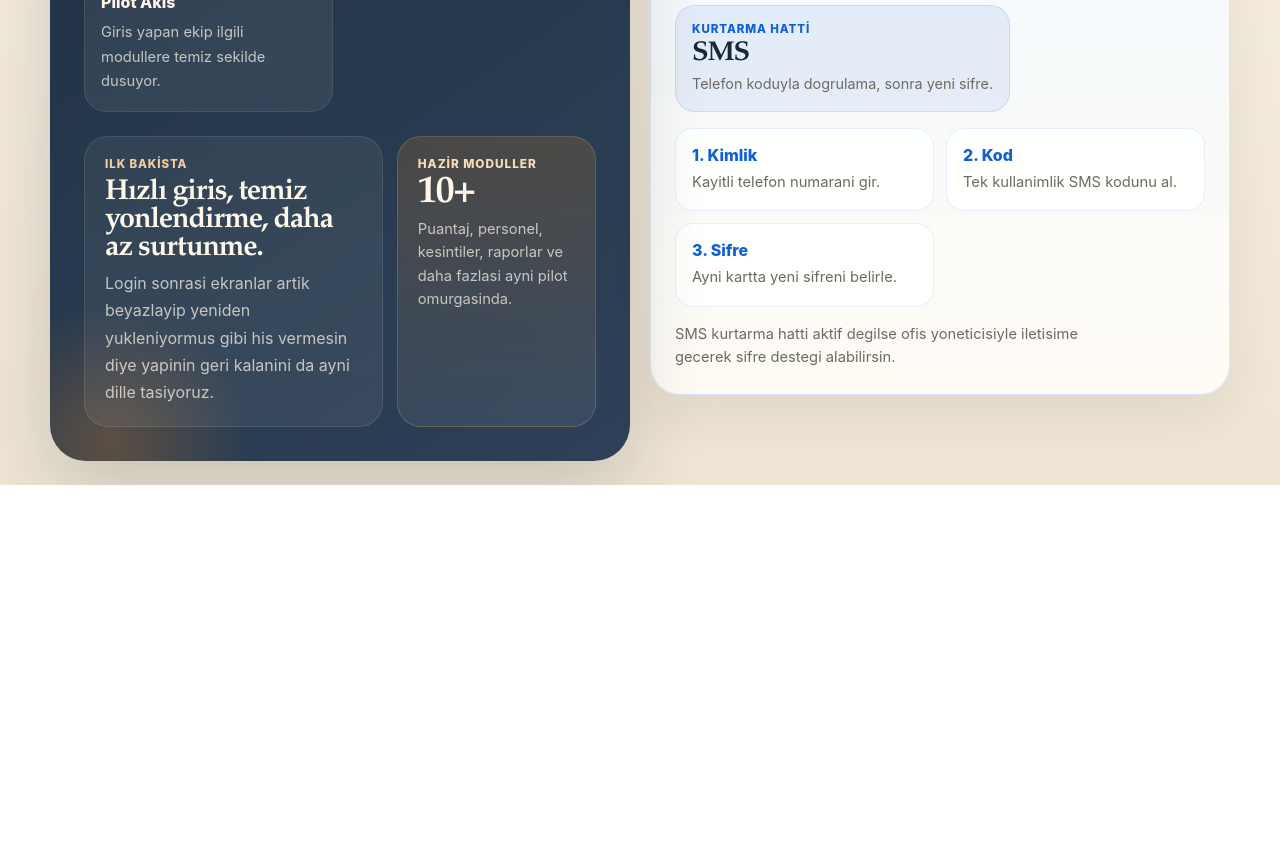
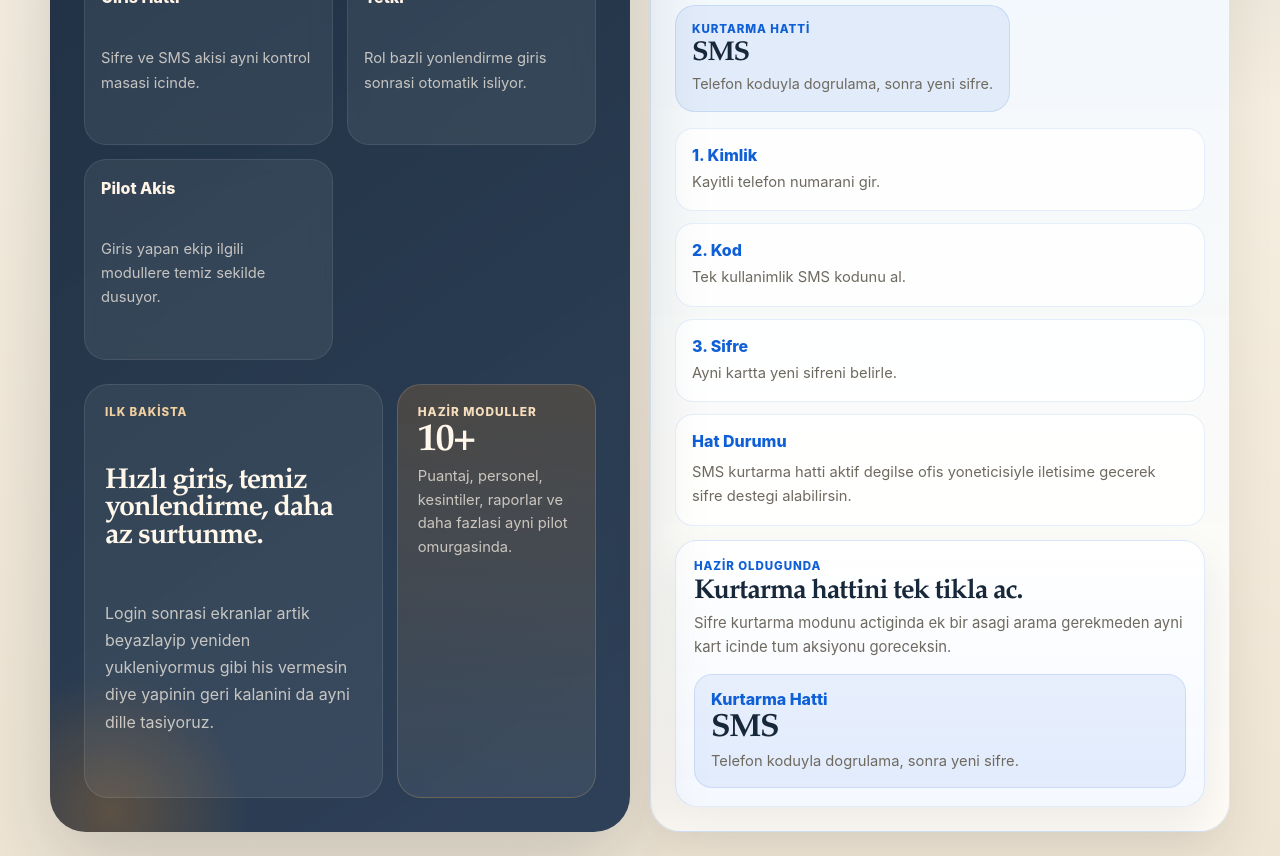
Before and after one commit to catkapinda/catkapinda-crm, a Next.js app in the folder v2/frontend/: page /login in a window 1280 px wide. Shown: the part 660-1516 px from the top of the page. Before the commit the page ends 1145 px from the top, so only its background shows below. Built offline with nearby package versions, Linux system fonts and the light colour scheme; no server answers.

Commit message:
Bring v2 recovery actions above the fold

```diff
--- a/v2/frontend/app/login/page.tsx
+++ b/v2/frontend/app/login/page.tsx
@@ -572,6 +572,7 @@ function LoginPageContent() {
           </section>
 
           <section
+            ref={recoveryPanelRef}
             style={{
               ...paperCardStyle,
               padding: "24px",
@@ -685,10 +686,12 @@ function LoginPageContent() {
             <div
               style={{
                 display: "grid",
-                gridTemplateColumns: "repeat(auto-fit, minmax(180px, 1fr))",
-                gap: "12px",
+                gridTemplateColumns: "repeat(auto-fit, minmax(280px, 1fr))",
+                gap: "14px",
+                alignItems: "start",
               }}
             >
+              <div style={{ display: "grid", gap: "12px" }}>
                 {[
                   ["1. Kimlik", "Kayitli telefon numarani gir."],
                   ["2. Kod", "Tek kullanimlik SMS kodunu al."],
@@ -711,38 +714,213 @@ function LoginPageContent() {
                     </div>
                   </article>
                 ))}
-            </div>
 
                 <div
                   style={{
-                display: "flex",
-                gap: "12px",
-                alignItems: "stretch",
-                justifyContent: "space-between",
-                flexWrap: "wrap",
+                    padding: "16px",
+                    borderRadius: "18px",
+                    border: "1px solid rgba(15,95,215,0.1)",
+                    background: "rgba(255,255,255,0.84)",
+                    display: "grid",
+                    gap: "10px",
                   }}
                 >
-              <div style={{ color: "var(--muted)", lineHeight: 1.6, fontSize: "0.92rem", maxWidth: "44ch" }}>
+                  <div style={{ color: "#0f5fd7", fontWeight: 800 }}>Hat Durumu</div>
+                  <div style={{ color: "var(--muted)", lineHeight: 1.6, fontSize: "0.92rem" }}>
                     {smsLoginEnabled
                       ? "SMS kurtarma hatti aktif. Telefon dogrulamasiyla hesaba geri donebilirsin."
                       : "SMS kurtarma hatti aktif degilse ofis yoneticisiyle iletisime gecerek sifre destegi alabilirsin."}
+                  </div>
+              </div>
+            </div>
+
+              <article
+                style={{
+                  padding: "18px",
+                  borderRadius: "22px",
+                  border:
+                    authPanelMode === "recovery"
+                      ? "1px solid rgba(15,95,215,0.18)"
+                      : "1px solid rgba(15,95,215,0.12)",
+                  background:
+                    authPanelMode === "recovery"
+                      ? "linear-gradient(180deg, rgba(20,40,66,0.96), rgba(34,57,86,0.94))"
+                      : "linear-gradient(180deg, rgba(255,255,255,0.96), rgba(244,248,255,0.94))",
+                  color: authPanelMode === "recovery" ? "#fff7ea" : "var(--text)",
+                  boxShadow:
+                    authPanelMode === "recovery"
+                      ? "0 24px 54px rgba(15,95,215,0.16)"
+                      : "0 20px 44px rgba(22,42,74,0.08)",
+                  display: "grid",
+                  gap: "14px",
+                }}
+              >
+                <div style={{ display: "grid", gap: "6px" }}>
+                  <div
+                    style={{
+                      color: authPanelMode === "recovery" ? "#f2cf9e" : "#0f5fd7",
+                      fontWeight: 800,
+                      textTransform: "uppercase",
+                      fontSize: "0.72rem",
+                      letterSpacing: "0.08em",
+                    }}
+                  >
+                    {authPanelMode === "recovery" ? "Kurtarma Aksiyonu" : "Hazir Oldugunda"}
+                  </div>
+                  <div
+                    style={{
+                      ...serifTitleStyle,
+                      fontSize: authPanelMode === "recovery" ? "2rem" : "1.7rem",
+                      lineHeight: 0.96,
+                      fontWeight: 700,
+                      color: authPanelMode === "recovery" ? "#fff7ea" : "var(--text)",
+                    }}
+                  >
+                    {authPanelMode === "recovery"
+                      ? "Telefonu dogrula, sifreni burada yenile."
+                      : "Kurtarma hattini tek tikla ac."}
+                  </div>
+                  <div
+                    style={{
+                      color: authPanelMode === "recovery" ? "rgba(255,247,234,0.72)" : "var(--muted)",
+                      lineHeight: 1.65,
+                      fontSize: "0.93rem",
+                    }}
+                  >
+                    {authPanelMode === "recovery"
+                      ? "Bu blok artik sadece bilgi vermiyor; telefon, kod ve yeni sifre adimlarini dogrudan ayni yuzeyde topluyor."
+                      : "Sifre kurtarma modunu actiginda ek bir asagi arama gerekmeden ayni kart icinde tum aksiyonu goreceksin."}
+                  </div>
+                </div>
+
+                {authPanelMode === "recovery" ? (
+                  <>
+                    <form onSubmit={handleSendCode} style={{ display: "grid", gap: "12px" }}>
+                      <label style={labelStyle}>
+                        <span style={{ ...labelTitleStyle, color: "#fff4e5" }}>Kayitli Telefon</span>
+                        <input
+                          ref={recoveryPhoneInputRef}
+                          value={phone}
+                          onChange={(event) => setPhone(event.target.value)}
+                          placeholder="05xxxxxxxxx"
+                          style={darkFieldStyle}
+                        />
+                      </label>
+                      <button
+                        type="submit"
+                        disabled={smsSubmitting || !phone.trim()}
+                        style={secondaryButtonStyle(smsSubmitting || !phone.trim())}
+                      >
+                        {smsSubmitting ? "Kod Hazirlaniyor..." : "Dogrulama Kodu Gonder"}
+                      </button>
+                    </form>
+
+                    {smsMessage ? (
+                      <div style={successStyle}>
+                        {smsMessage}
+                        {maskedPhone ? ` (${maskedPhone})` : ""}
+                      </div>
+                    ) : null}
+
+                    <form onSubmit={handleVerifyCode} style={{ display: "grid", gap: "12px" }}>
+                      <label style={labelStyle}>
+                        <span style={{ ...labelTitleStyle, color: "#fff4e5" }}>6 Haneli Kod</span>
+                        <input
+                          value={loginCode}
+                          onChange={(event) => setLoginCode(event.target.value)}
+                          placeholder="000000"
+                          style={darkFieldStyle}
+                          inputMode="numeric"
+                          maxLength={6}
+                        />
+                      </label>
+                      <label style={labelStyle}>
+                        <span style={{ ...labelTitleStyle, color: "#fff4e5" }}>Yeni Sifre</span>
+                        <input
+                          type="password"
+                          value={recoveryNewPassword}
+                          onChange={(event) => setRecoveryNewPassword(event.target.value)}
+                          placeholder="En az 6 karakter"
+                          style={darkFieldStyle}
+                        />
+                      </label>
+                      <label style={labelStyle}>
+                        <span style={{ ...labelTitleStyle, color: "#fff4e5" }}>Yeni Sifre Tekrar</span>
+                        <input
+                          type="password"
+                          value={recoveryConfirmPassword}
+                          onChange={(event) => setRecoveryConfirmPassword(event.target.value)}
+                          placeholder="Yeni sifreni tekrar gir"
+                          style={darkFieldStyle}
+                        />
+                      </label>
+
+                      {smsError ? <div style={darkErrorStyle}>{smsError}</div> : null}
+
+                      <button
+                        type="submit"
+                        disabled={
+                          smsSubmitting ||
+                          !loginCode.trim() ||
+                          !recoveryNewPassword.trim() ||
+                          !recoveryConfirmPassword.trim()
+                        }
+                        style={goldButtonStyle(
+                          smsSubmitting ||
+                            !loginCode.trim() ||
+                            !recoveryNewPassword.trim() ||
+                            !recoveryConfirmPassword.trim(),
+                        )}
+                      >
+                        {smsSubmitting ? "Kod Dogrulaniyor..." : "Kimligimi Dogrula ve Sifreyi Yenile"}
+                      </button>
+                    </form>
+                  </>
+                ) : (
+                  <>
+                    <div
+                      style={{
+                        padding: "14px 16px",
+                        borderRadius: "18px",
+                        background: "rgba(15,95,215,0.08)",
+                        border: "1px solid rgba(15,95,215,0.12)",
+                        display: "grid",
+                        gap: "6px",
+                      }}
+                    >
+                      <div style={{ color: "#0f5fd7", fontWeight: 800 }}>Kurtarma Hatti</div>
+                      <div
+                        style={{
+                          ...serifTitleStyle,
+                          fontSize: "2rem",
+                          lineHeight: 0.92,
+                          fontWeight: 700,
+                        }}
+                      >
+                        SMS
+                      </div>
+                      <div style={{ color: "var(--muted)", lineHeight: 1.55, fontSize: "0.92rem" }}>
+                        Telefon koduyla dogrulama, sonra yeni sifre.
+                      </div>
                     </div>
 
                     {smsLoginEnabled ? (
                       <button
                         type="button"
                         onClick={() => switchAuthPanelMode("recovery")}
-                  style={recoveryCtaStyle(authPanelMode === "recovery")}
+                        style={recoveryCtaStyle(false)}
                       >
-                  {authPanelMode === "recovery" ? "Kurtarma Modu Acik" : "Sifremi Unuttum"}
+                        Sifremi Unuttum
                       </button>
                     ) : null}
+                  </>
+                )}
+              </article>
             </div>
           </section>
 
-          {smsLoginEnabled ? (
+          {smsLoginEnabled && authPanelMode === "sms" ? (
             <section
-              ref={recoveryPanelRef}
               style={{
                 ...paperCardStyle,
                 padding: "24px",
@@ -775,7 +953,7 @@ function LoginPageContent() {
                   <button
                     type="button"
                     onClick={() => switchAuthPanelMode("recovery")}
-                    style={panelToggleStyle(authPanelMode === "recovery")}
+                    style={panelToggleStyle(false)}
                   >
                     Sifremi Unuttum
                   </button>
@@ -800,9 +978,7 @@ function LoginPageContent() {
                     fontWeight: 700,
                   }}
                 >
-                  {authPanelMode === "recovery"
-                    ? "Telefon dogrulamasiyla hesabina geri don."
-                    : "Tek kullanimlik kodla hizli dogrulama."}
+                  Tek kullanimlik kodla hizli dogrulama.
                 </h2>
                 <p
                   style={{
@@ -812,17 +988,13 @@ function LoginPageContent() {
                     fontSize: "0.95rem",
                   }}
                 >
-                  {authPanelMode === "recovery"
-                    ? "Kayitli telefon numarana tek kullanimlik kod gonder. Kimligini dogruladiktan sonra ayni kartta yeni sifreni belirleyip girise donebilirsin."
-                    : "Bolge muduru ve izinli yonetici numaralari bu akisi kullanabilir. Kod gonder ve ayni kart icinde dogrulamayi tamamla."}
+                  Bolge muduru ve izinli yonetici numaralari bu akisi kullanabilir. Kod gonder ve ayni kart icinde dogrulamayi tamamla.
                 </p>
               </div>
 
               <form onSubmit={handleSendCode} style={{ display: "grid", gap: "12px" }}>
                 <label style={labelStyle}>
-                  <span style={{ ...labelTitleStyle, color: "#fff4e5" }}>
-                    {authPanelMode === "recovery" ? "Kayitli Telefon" : "Telefon"}
-                  </span>
+                  <span style={{ ...labelTitleStyle, color: "#fff4e5" }}>Telefon</span>
                   <input
                     ref={recoveryPhoneInputRef}
                     value={phone}
@@ -832,11 +1004,7 @@ function LoginPageContent() {
                   />
                 </label>
                 <button type="submit" disabled={smsSubmitting} style={secondaryButtonStyle(smsSubmitting)}>
-                  {smsSubmitting
-                    ? "Kod Hazirlaniyor..."
-                    : authPanelMode === "recovery"
-                      ? "Dogrulama Kodu Gonder"
-                      : "SMS Kodu Gonder"}
+                  {smsSubmitting ? "Kod Hazirlaniyor..." : "SMS Kodu Gonder"}
                 </button>
               </form>
 
@@ -860,53 +1028,14 @@ function LoginPageContent() {
                   />
                 </label>
 
-                {authPanelMode === "recovery" ? (
-                  <>
-                    <label style={labelStyle}>
-                      <span style={{ ...labelTitleStyle, color: "#fff4e5" }}>Yeni Sifre</span>
-                      <input
-                        type="password"
-                        value={recoveryNewPassword}
-                        onChange={(event) => setRecoveryNewPassword(event.target.value)}
-                        placeholder="En az 6 karakter"
-                        style={darkFieldStyle}
-                      />
-                    </label>
-                    <label style={labelStyle}>
-                      <span style={{ ...labelTitleStyle, color: "#fff4e5" }}>Yeni Sifre Tekrar</span>
-                      <input
-                        type="password"
-                        value={recoveryConfirmPassword}
-                        onChange={(event) => setRecoveryConfirmPassword(event.target.value)}
-                        placeholder="Yeni sifreni tekrar gir"
-                        style={darkFieldStyle}
-                      />
-                    </label>
-                  </>
-                ) : null}
-
                 {smsError ? <div style={darkErrorStyle}>{smsError}</div> : null}
 
                 <button
                   type="submit"
-                  disabled={
-                    smsSubmitting ||
-                    !loginCode.trim() ||
-                    (authPanelMode === "recovery" &&
-                      (!recoveryNewPassword.trim() || !recoveryConfirmPassword.trim()))
-                  }
-                  style={goldButtonStyle(
-                    smsSubmitting ||
-                      !loginCode.trim() ||
-                      (authPanelMode === "recovery" &&
-                        (!recoveryNewPassword.trim() || !recoveryConfirmPassword.trim())),
-                  )}
+                  disabled={smsSubmitting || !loginCode.trim()}
+                  style={goldButtonStyle(smsSubmitting || !loginCode.trim())}
                 >
-                  {smsSubmitting
-                    ? "Kod Dogrulaniyor..."
-                    : authPanelMode === "recovery"
-                      ? "Kimligimi Dogrula ve Sifreyi Yenile"
-                      : "Kodu Dogrula"}
+                  {smsSubmitting ? "Kod Dogrulaniyor..." : "Kodu Dogrula"}
                 </button>
               </form>
             </section>
```
Lines whose indentation alone changed are shown as unchanged.
